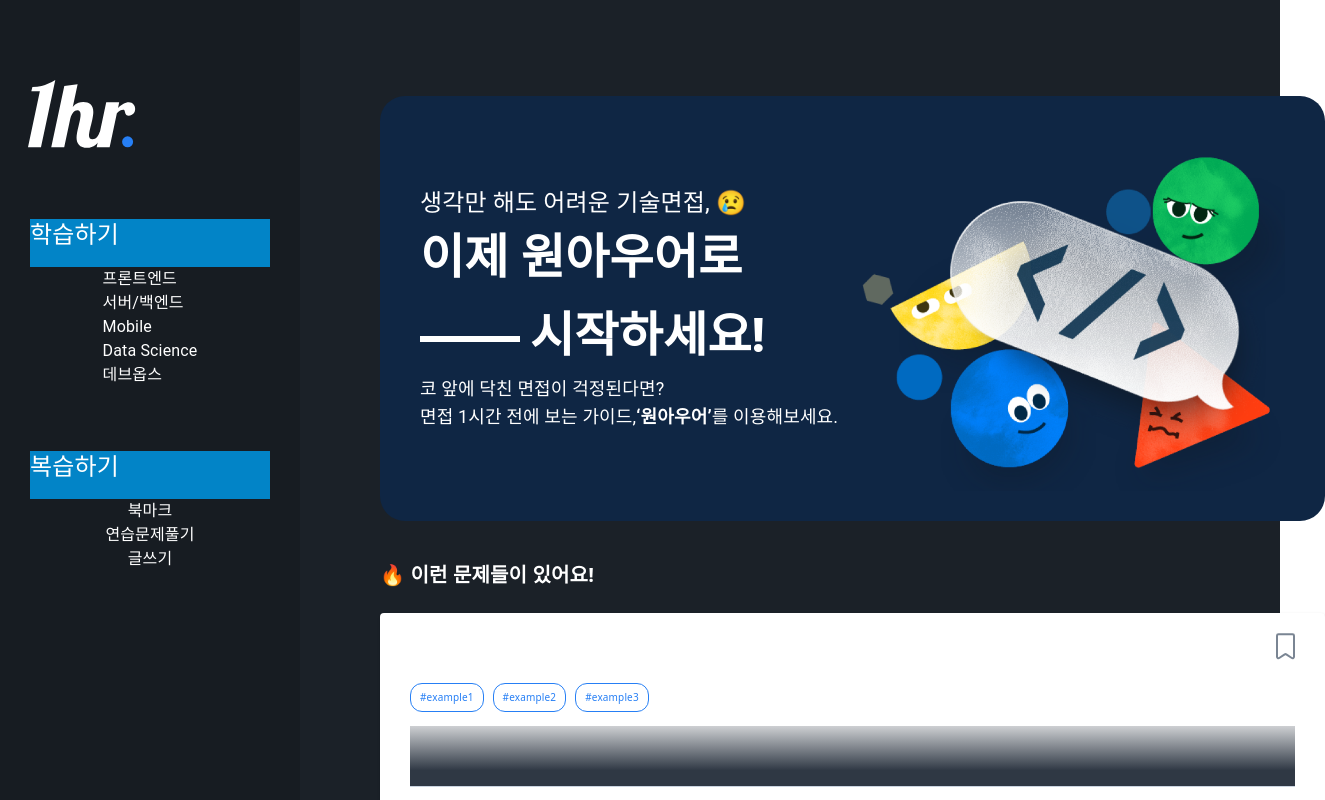
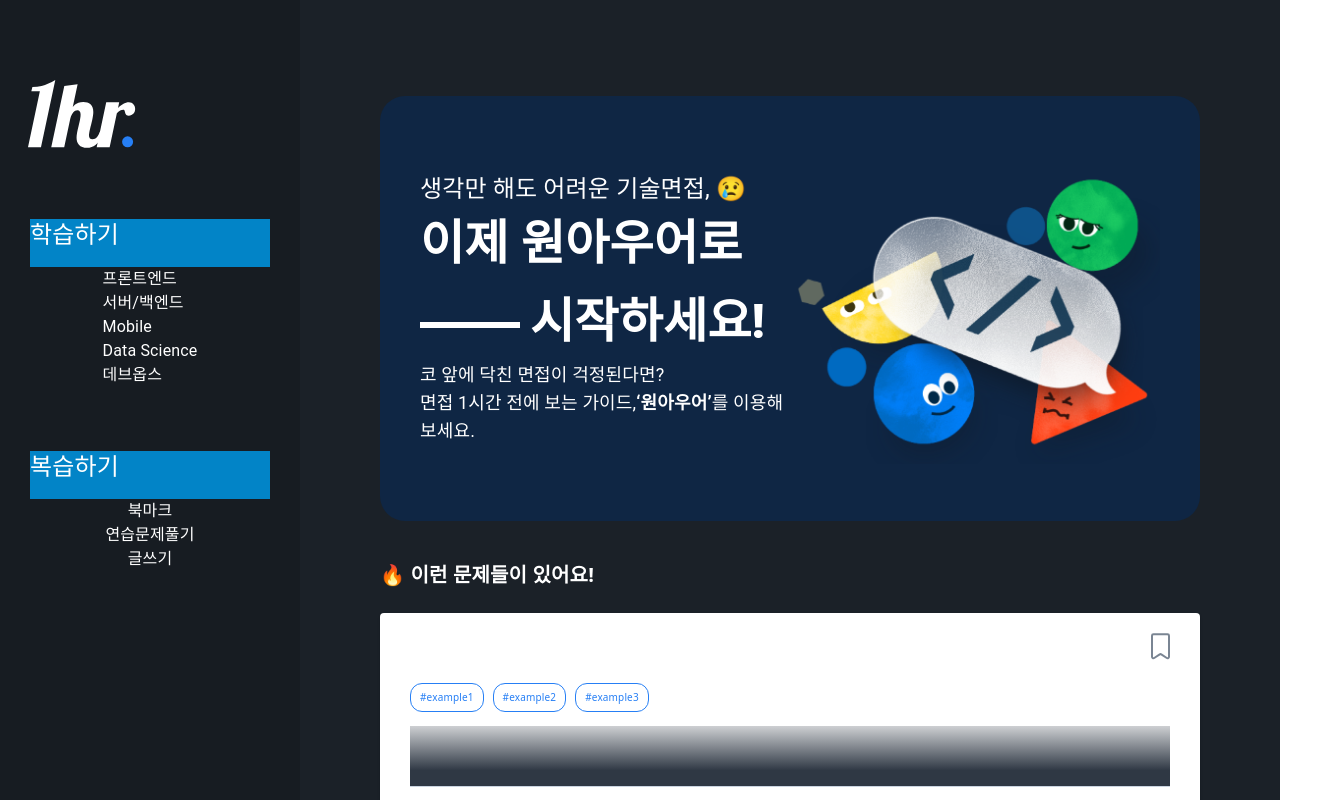
Before and after one commit to cathyleeu/1hour-deploy-test, a Next.js app: page / in a window 1280 px wide. Shown: the top 800 px of the page, 1325 px wide, since content can reach past the window. Built offline with nearby package versions, Linux system fonts and the light colour scheme.

Commit message:
fix: main page 배너 사이즈 조정

```diff
--- a/components/common/banner.tsx
+++ b/components/common/banner.tsx
@@ -5,8 +5,8 @@ export const MainBanner = () => {
   return (
     <div
       className="
-        w-screen h-screen
-        max-w-[945px] max-h-[425px]
+        w-full h-screen
+        min-w-[750px] max-h-[425px]
         flex flex-col md:flex-row
         bg-primary  rounded-[25px]
         px-10 py-4
```
